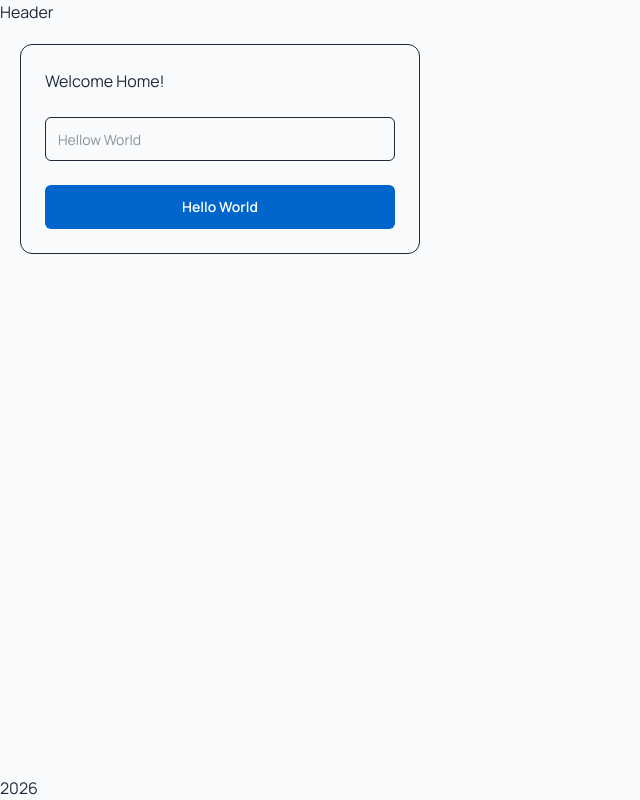
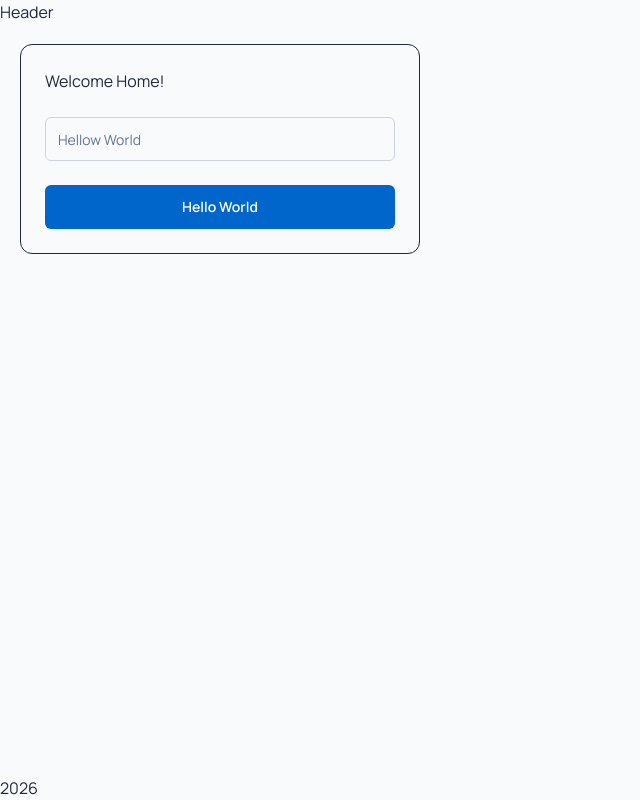
Before and after one commit to We-Build-X/availlo-frontend, a React (Vite) app: page / in a window 1280 px wide. Shown: the whole page, without its empty margins (0-640 px from the left). Built offline with nearby package versions, Linux system fonts and the light colour scheme.

Commit message:
fix: add --color-* Tailwind token aliases to styles.css for bg-*/text-*/border-* utilities
Agent-Logs-Url: https://github.com/We-Build-X/availlo-frontend/sessions/e0e8a4d9-7123-4c54-9fe3-874017c51455

Co-authored-by: Idighekere <101113870+Idighekere@users.noreply.github.com>

```diff
--- a/src/styles.css
+++ b/src/styles.css
@@ -73,6 +73,32 @@
   --ring: var(--color-primary);
 
   --radius: 0.5rem;
+
+  /* Tailwind color token aliases — required for bg-*, text-*, border-* utilities */
+  --color-background: var(--color-neutral-50);
+  --color-foreground: var(--color-neutral-800);
+
+  --color-card: var(--color-neutral-50);
+  --color-card-foreground: var(--color-neutral-800);
+
+  --color-popover: var(--color-neutral-50);
+  --color-popover-foreground: var(--color-neutral-800);
+
+  --color-secondary: var(--color-neutral-200);
+  --color-secondary-foreground: var(--color-neutral-800);
+
+  --color-muted: var(--color-neutral-200);
+  --color-muted-foreground: var(--color-neutral-500);
+
+  --color-accent: var(--color-neutral-200);
+  --color-accent-foreground: var(--color-neutral-800);
+
+  --color-destructive: var(--color-red-500);
+  --color-destructive-foreground: var(--color-neutral-50);
+
+  --color-border: var(--color-neutral-300);
+  --color-input: var(--color-neutral-300);
+  --color-ring: var(--color-primary);
 }
 
 html,
```
